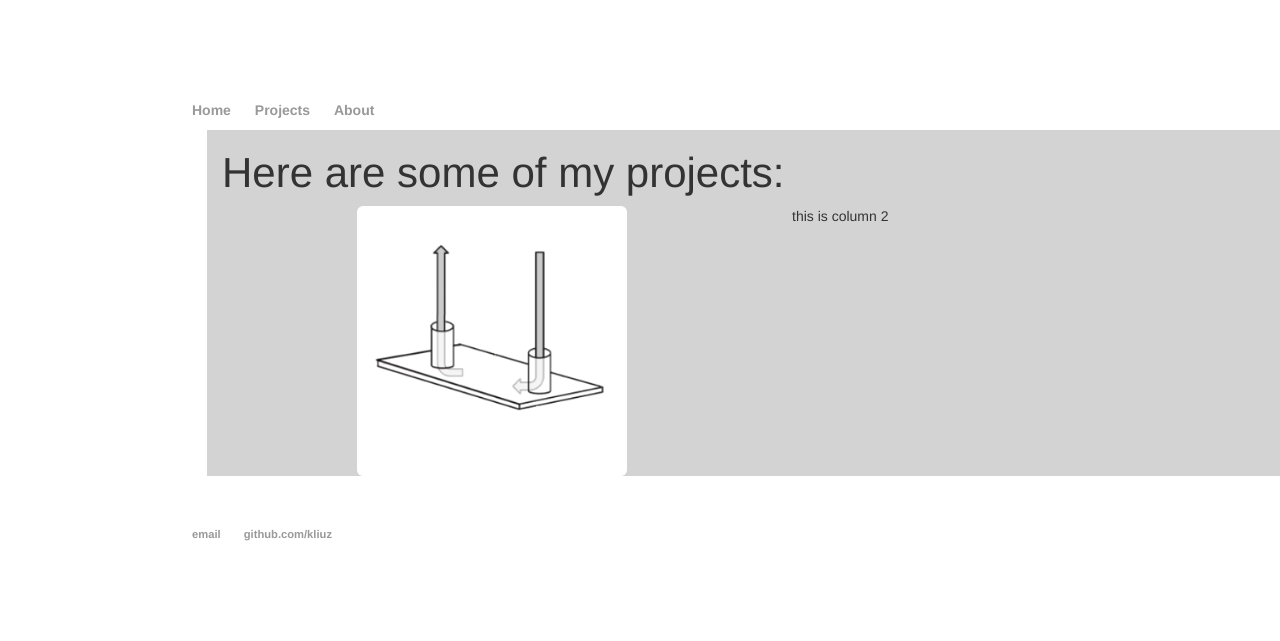
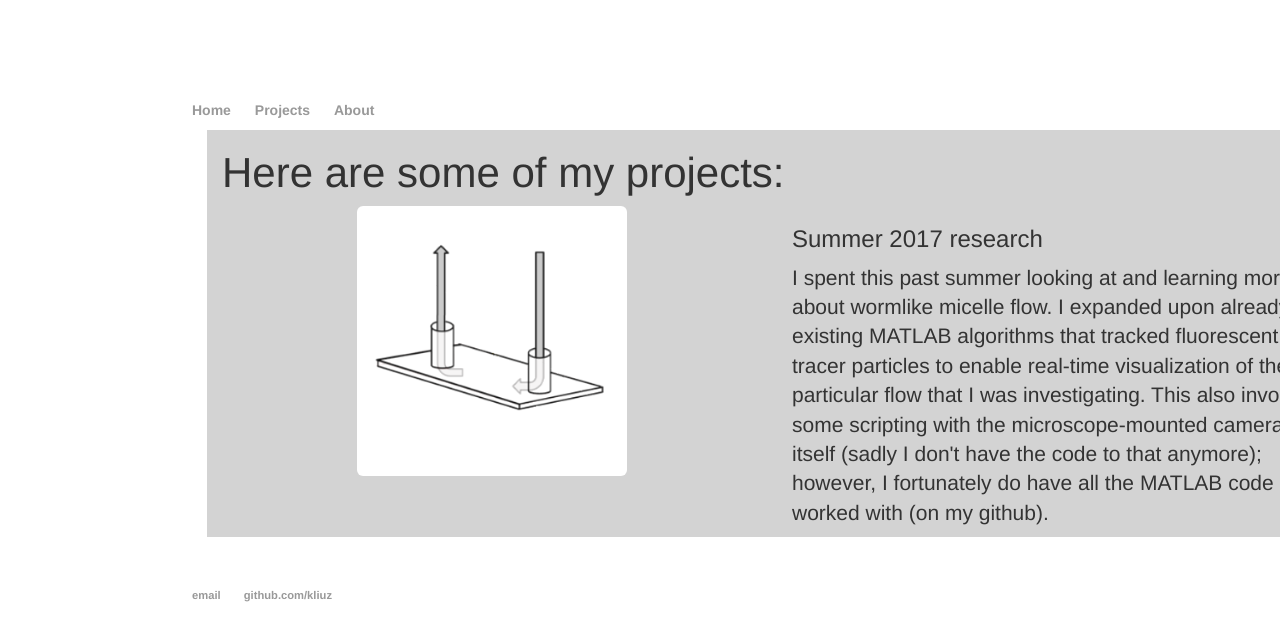
Before and after one commit to kliuz/kliuz.github.io, a Jekyll site: the page built from projects/index.html, in a window 1280 px wide. Shown: the top 641 px of the page. Built offline with Jekyll 4.4.1, drawn with Linux system fonts in a browser that asks for light colours; nearby versions of some CDN libraries; library files that are not in the unit come from our copies.

Commit message:
updated more text

```diff
--- a/about/index.html
+++ b/about/index.html
@@ -4,5 +4,5 @@ title: About Kevin
 ---
 <div class="blurb">
 	<h1>About me</h1>
-	<p>I'm currently studying electrical engineering at Princeton University. Originally a chemical and biological engineer, I soon realized that I loved to code. </p>
+	<p>I'm currently studying electrical engineering at Princeton University. Originally a chemical and biological engineer, I soon realized that I loved to code. My career aspirations are now hopefully to make an impact on the world with my work, particularly within the scope of social innovation. On campus, I'm heavily involved with promoting social entrepreneurship and innovation as the president of Princeton Social Innovation (check out the site <a href="https://princetonsi.com">here</a>).</p>
 </div><!-- /.blurb -->
--- a/projects/index.html
+++ b/projects/index.html
@@ -8,6 +8,10 @@ title: My projects
 		<div class="col-sm-6 text-center">
 			<img src="channel_design.png" class="img-rounded" alt="Shear stress map of wormlike micelle flow" width="50%" height="50%">
 		</div>
-		<div class="col-sm-6">this is column 2</div>
+		<div class="col-sm-6">
+			<h3>Summer 2017 research</h3>
+			<p>I spent this past summer looking at and learning more about wormlike micelle flow. I expanded upon already existing MATLAB algorithms that tracked fluorescent tracer particles to enable real-time visualization of the particular flow that I was investigating. This also involved some scripting with the microscope-mounted camera itself (sadly I don't have the code to that anymore); however, I fortunately do have all the MATLAB code I worked with (on my github).
+			</p>
+		</div>
 	</div>
 </div>
```
